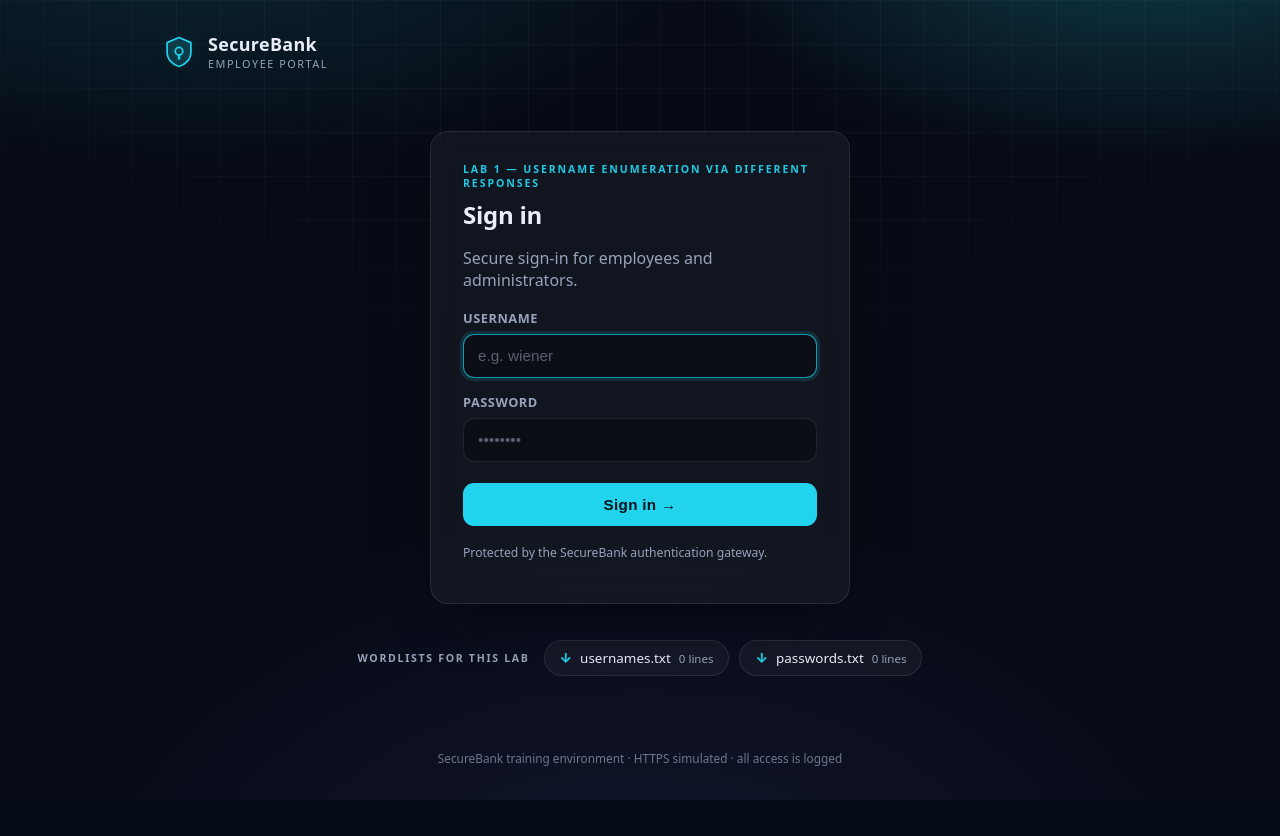
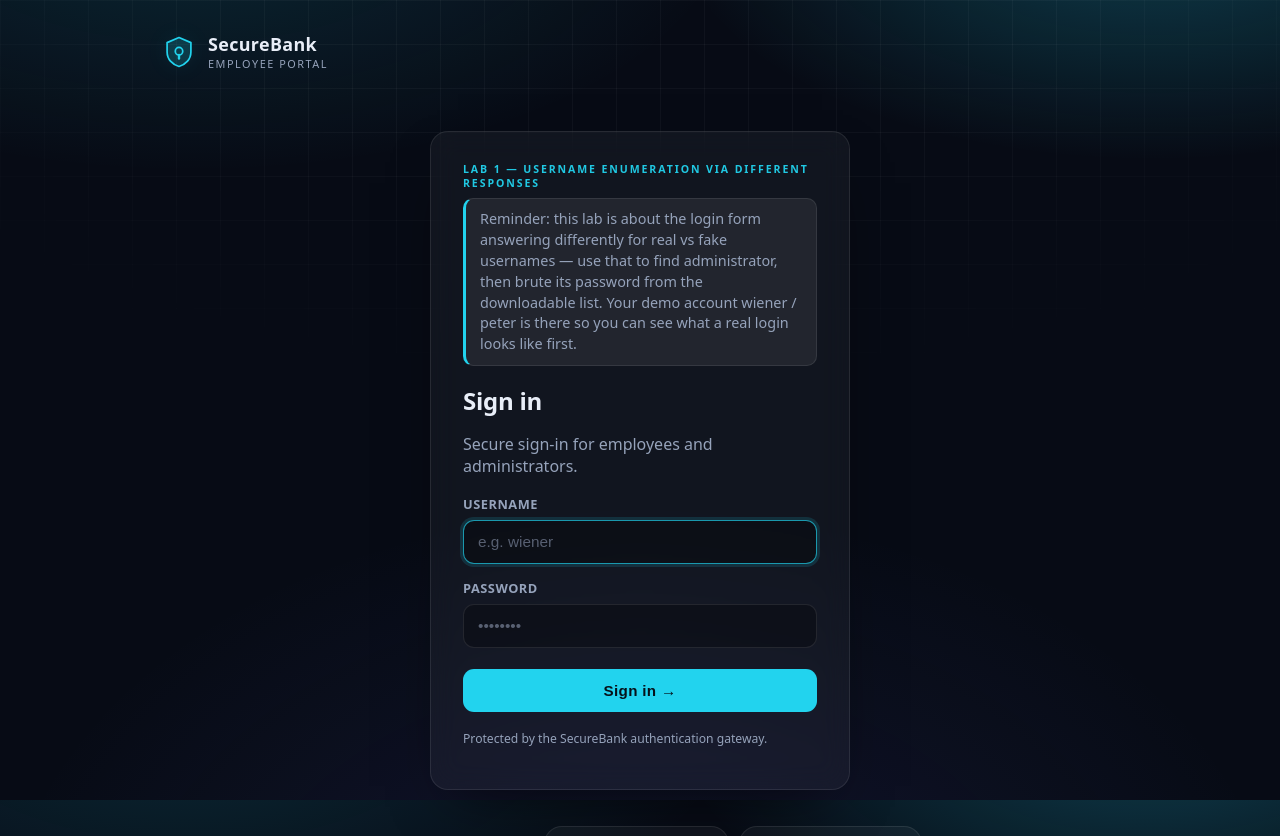
Before and after one commit to Stephenmiles08/Labz, a Flask app: page /login in a window 1280 px wide. Shown: the top 836 px of the page. Before the commit the page ends 800 px from the top, so only its background shows below. Run offline with Flask 3, Linux system fonts and the light colour scheme.

Commit message:
Per-lab reminder blurb on each login/dashboard page (student-facing objective + demo-account note)

```diff
--- a/common/static/style.css
+++ b/common/static/style.css
@@ -65,6 +65,14 @@
 .lab-kicker::after {
   content: ""; flex: 1; height: 1px;
   background: linear-gradient(90deg, var(--accent-soft), transparent);
+}
+
+/* one-line lab objective */
+.lab-desc {
+  font-size: 0.9rem; line-height: 1.45; color: var(--muted);
+  margin: 0 0 18px; padding: 10px 14px;
+  border: 1px solid var(--panel-border); border-left: 3px solid var(--accent);
+  border-radius: 10px; background: var(--panel-strong);
 }
 
 /* top bar */
--- a/common/templates/base.html
+++ b/common/templates/base.html
@@ -27,6 +27,7 @@
   {% if user %}
     <section class="card dash">
       {% if lab %}<p class="lab-kicker">{{ lab }}</p>{% endif %}
+      {% if desc %}<p class="lab-desc">{{ desc }}</p>{% endif %}
       <h1>Welcome back, <span class="accent">{{ user }}</span></h1>
       <p class="muted">{{ hero }}</p>
       <div class="stat-row">
@@ -45,6 +46,7 @@
     <section class="card login-card">
       <div class="login-head">
         {% if lab %}<p class="lab-kicker">{{ lab }}</p>{% endif %}
+        {% if desc %}<p class="lab-desc">{{ desc }}</p>{% endif %}
         <h1>Sign in</h1>
         <p class="muted">{{ hero }}</p>
       </div>
--- a/labs/01-username-enum-different/app.py
+++ b/labs/01-username-enum-different/app.py
@@ -20,6 +20,8 @@
 ]
 
 FLAG = "FLAG{01-different-responses-reveal-valid-usernames}"
+
+DESC = "Reminder: this lab is about the login form answering differently for real vs fake usernames — use that to find administrator, then brute its password from the downloadable list. Your demo account wiener / peter is there so you can see what a real login looks like first."
 
 WL_USER = "wordlists/usernames-01.txt"
 WL_PASS = "wordlists/passwords-01.txt"
@@ -46,6 +48,7 @@
         hero=HERO,
         footnote=FOOTNOTE,
         lab="Lab 1 — Username enumeration via different responses",
+        desc=DESC,
         wl_user=WL_USER,
         wl_pass=WL_PASS,
         wl_user_lines=_wl_count(WL_USER),
--- a/labs/02-username-enum-subtle/app.py
+++ b/labs/02-username-enum-subtle/app.py
@@ -20,6 +20,8 @@
 ]
 
 FLAG = "FLAG{02-byte-level-differences-leak-usernames}"
+
+DESC = "Reminder: the error message looks identical either way — but one invisible extra byte gives real accounts away. Find administrator by comparing responses byte-for-byte, then brute its password from the downloadable list. wiener / peter is your demo account."
 
 WL_USER = "wordlists/usernames-02.txt"
 WL_PASS = "wordlists/passwords-02.txt"
@@ -46,6 +48,7 @@
         hero=HERO,
         footnote=FOOTNOTE,
         lab="Lab 2 — Username enumeration via subtly different responses",
+        desc=DESC,
         wl_user=WL_USER,
         wl_pass=WL_PASS,
         wl_user_lines=_wl_count(WL_USER),
--- a/labs/03-username-enum-timing/app.py
+++ b/labs/03-username-enum-timing/app.py
@@ -21,6 +21,8 @@
 ]
 
 FLAG = "FLAG{03-timing-is-an-enumeration-oracle}"
+
+DESC = "Reminder: the error text won't help you — the clock will. Real accounts make the server work much longer. Time your logins to find administrator, then brute its password from the downloadable list. wiener / peter is your demo account."
 
 WL_USER = "wordlists/usernames-03.txt"
 WL_PASS = "wordlists/passwords-03.txt"
@@ -47,6 +49,7 @@
         hero=HERO,
         footnote=FOOTNOTE,
         lab="Lab 3 — Username enumeration via response timing",
+        desc=DESC,
         wl_user=WL_USER,
         wl_pass=WL_PASS,
         wl_user_lines=_wl_count(WL_USER),
--- a/labs/04-bruteforce-ip-block/app.py
+++ b/labs/04-bruteforce-ip-block/app.py
@@ -24,6 +24,8 @@
 ]
 
 FLAG = "FLAG{04-header-trust-and-reset-logic-break-ip-blocks}"
+
+DESC = "Reminder: five wrong logins get an IP blocked — but the block has two cracks. Find them, brute administrator's password from the downloadable list, and grab the flag. wiener / peter is your demo account."
 
 WL_USER = "wordlists/usernames-04.txt"
 WL_PASS = "wordlists/passwords-04.txt"
@@ -53,6 +55,7 @@
         hero=HERO,
         footnote=FOOTNOTE,
         lab="Lab 4 — Broken brute-force protection, IP block",
+        desc=DESC,
         wl_user=WL_USER,
         wl_pass=WL_PASS,
         wl_user_lines=_wl_count(WL_USER),
--- a/labs/05-username-enum-account-lock/app.py
+++ b/labs/05-username-enum-account-lock/app.py
@@ -23,6 +23,8 @@
 ]
 
 FLAG = "FLAG{05-lockout-messages-are-an-enumeration-oracle}"
+
+DESC = "Reminder: lockout protects accounts… but its own message tells you who it's protecting. Use the lock message to find administrator, then keep testing — the correct password still works. wiener / peter is your demo account."
 
 WL_USER = "wordlists/usernames-05.txt"
 WL_PASS = "wordlists/passwords-05.txt"
@@ -54,6 +56,7 @@
         hero=HERO,
         footnote=FOOTNOTE,
         lab="Lab 5 — Username enumeration via account lock",
+        desc=DESC,
         wl_user=WL_USER,
         wl_pass=WL_PASS,
         wl_user_lines=_wl_count(WL_USER),
--- a/labs/06-bruteforce-multi-credential/app.py
+++ b/labs/06-bruteforce-multi-credential/app.py
@@ -20,6 +20,8 @@
 ]
 
 FLAG = "FLAG{06-one-request-can-test-the-whole-wordlist}"
+
+DESC = "Reminder: the login endpoint speaks JSON — and the password field might accept more than one value. One request can carry the whole downloadable wordlist. wiener / peter is your demo account."
 
 WL_USER = "wordlists/usernames-06.txt"
 WL_PASS = "wordlists/passwords-06.txt"
@@ -46,6 +48,7 @@
         hero=HERO,
         footnote=FOOTNOTE,
         lab="Lab 6 — Broken brute-force protection, multiple credentials per request",
+        desc=DESC,
         wl_user=WL_USER,
         wl_pass=WL_PASS,
         wl_user_lines=_wl_count(WL_USER),
```
